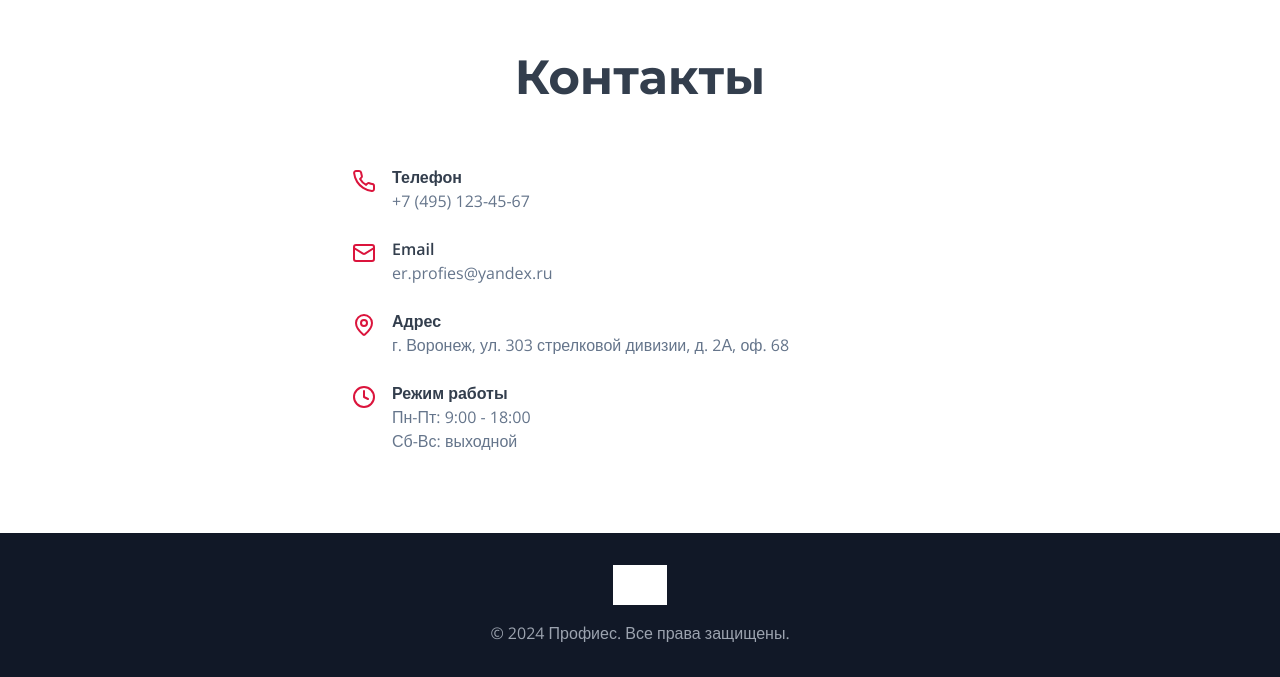
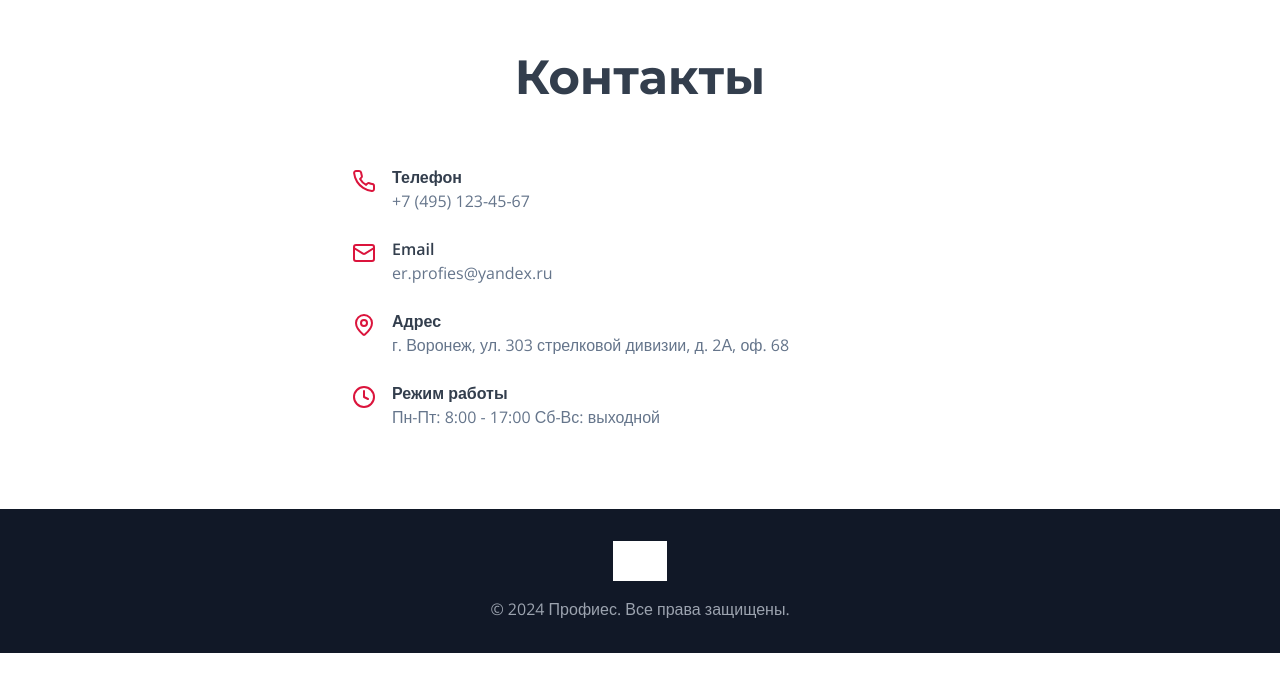
Before and after one commit to pr-poehali-dev/profiest-landing-page, a React (Vite) app: page / in a window 1280 px wide. Shown: the part 1789-2466 px from the top of the page. After the commit the page ends 2442 px from the top, so only its background shows below. Built offline with nearby package versions, Linux system fonts and the light colour scheme; grey boxes are pictures that could not be loaded.

Commit message:
Обновление 1 компонентов

```diff
--- a/src/pages/Index.tsx
+++ b/src/pages/Index.tsx
@@ -159,10 +159,8 @@ const Index = () => {
               <Icon name="Clock" size={24} className="text-primary mt-1" />
               <div>
                 <p className="font-semibold">Режим работы</p>
-                <p className="text-muted-foreground">
-                  Пн-Пт: 9:00 - 18:00<br />
-                  Сб-Вс: выходной
-                </p>
+                <p className="text-muted-foreground">Пн-Пт: 8:00 - 17:00
+Сб-Вс: выходной</p>
               </div>
             </div>
           </div>
```
